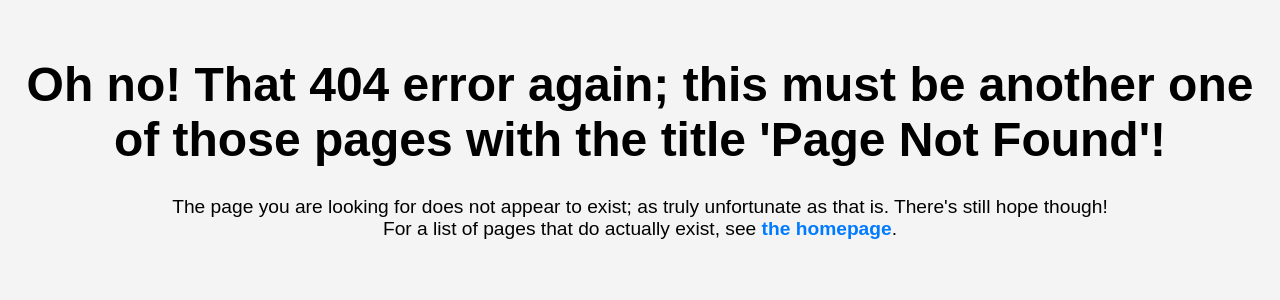
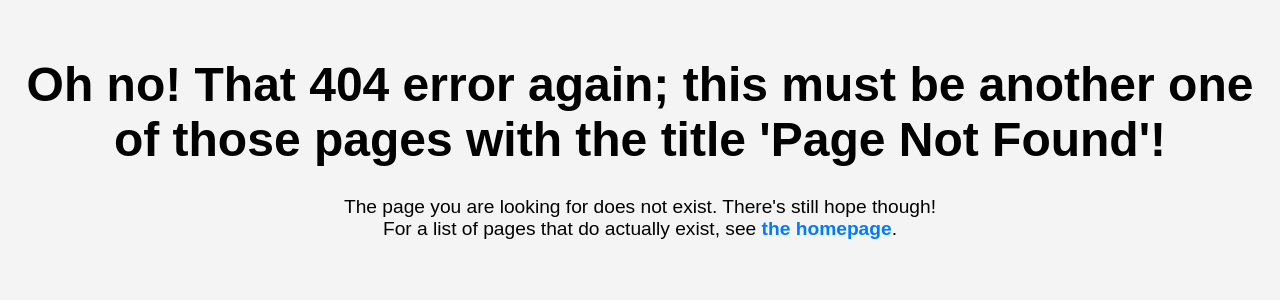
Before and after one commit to braillescreen/nvgt.zip, a Flask app: page /1 in a window 1280 px wide. Shown: the part 258-558 px from the top of the page. Run offline with Flask 3, Linux system fonts and the light colour scheme; data that the repository does not hold is empty.

Commit message:
Various 404 template improvements

```diff
--- a/templates/404.html
+++ b/templates/404.html
@@ -1,6 +1,6 @@
 <!DOCTYPE html>
 <html lang="en">
-<head>
+	<head>
 	<meta charset="UTF-8" />
 	<meta name="viewport" content="width=device-width, initial-scale=1.0" />
 	<title>Page Not Found - NVGT.zip</title>
@@ -34,11 +34,10 @@
 			font-weight: bold;
 		}
 	</style>
-</head>
-
-<body>
-	<h1>Oh no! That 404 error again; this must be another one of those pages with the title 'Page Not Found'!</h1>
-		<p>The page you are looking for does not appear to exist; as truly unfortunate as that is. There's still hope though!<br>
+	</head>
+	<body>
+		<h1>Oh no! That 404 error again; this must be another one of those pages with the title 'Page Not Found'!</h1>
+		<p>The page you are looking for does not exist. There's still hope though!<br>
 		For a list of pages that do actually exist, see <a href="/">the homepage</a>.</p>
 	</body>
 </html>
```
